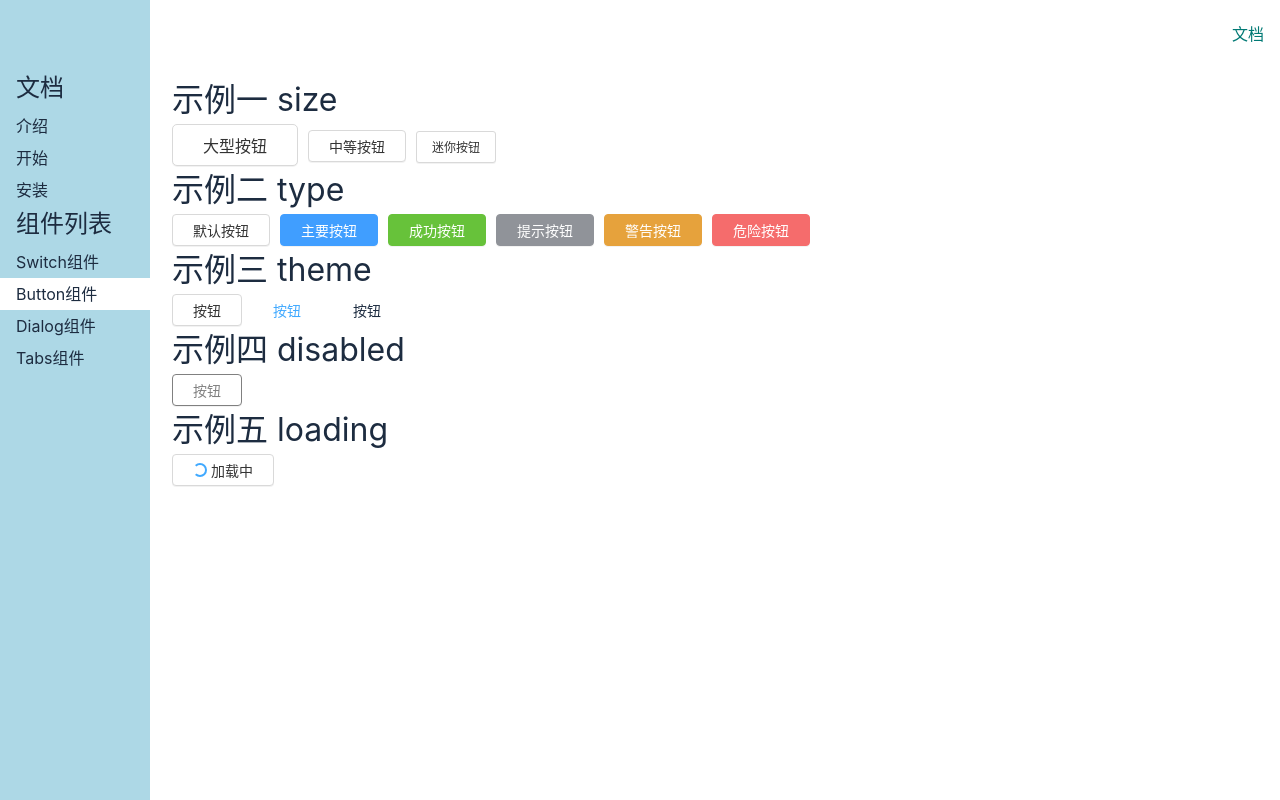
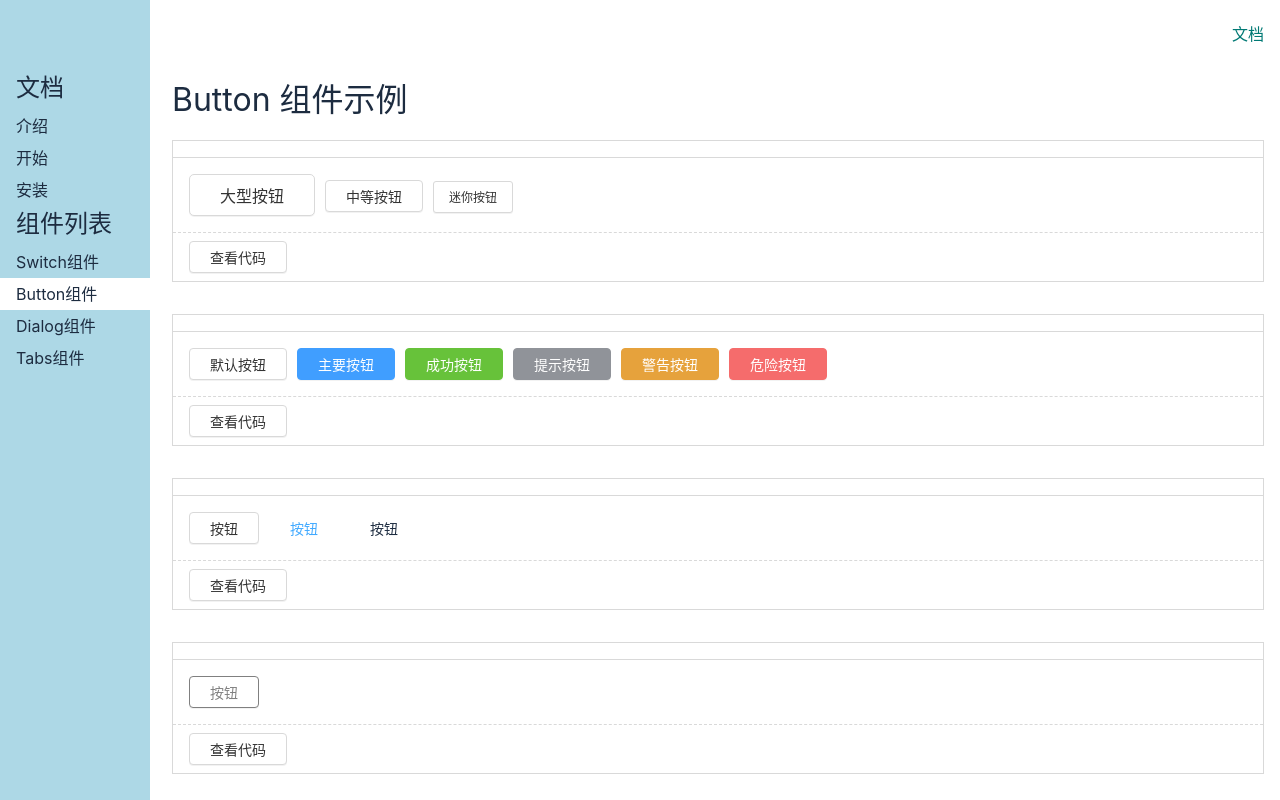
Before and after one commit to xiehaopei/fireworks-ui, a Vue app: page /doc/button in a window 1280 px wide. Shown: the top 800 px of the page. Built offline with nearby package versions, Linux system fonts and the light colour scheme.

Commit message:
实现Button组件demo

```diff
--- a/src/components/buttonPage.vue
+++ b/src/components/buttonPage.vue
@@ -1,39 +1,42 @@
 <!--
  * @Author: Haopei Xie
  * @Date: 2020-10-06 16:29:38
- * @LastEditTime: 2020-10-10 22:18:00
+ * @LastEditTime: 2020-10-21 00:07:28
  * @LastEditors: Haopei Xie
  * @Description:
- * @FilePath: \Pibukae:\vue\fireworks-ui\src\components\buttonPage.vue
+ * @FilePath: \Pibukae:\vue\fireworks-ui\src\components\ButtonPage.vue
  * @
 -->
 <template>
   <div>
-    <h1>示例一 size</h1>
-    <Button size="large">大型按钮</Button>
-    <Button size="medium">中等按钮</Button>
-    <Button size="mini">迷你按钮</Button>
-    <h1>示例二 type</h1>
-    <Button type="default">默认按钮</Button>
-    <Button type="primary">主要按钮</Button>
-    <Button type="success">成功按钮</Button>
-    <Button type="info">提示按钮</Button>
-    <Button type="warning">警告按钮</Button>
-    <Button type="danger">危险按钮</Button>
-    <h1>示例三 theme</h1>
-    <Button theme="button">按钮</Button>
-    <Button theme="link">按钮</Button>
-    <Button theme="text">按钮</Button>
-    <h1>示例四 disabled</h1>
-    <Button disabled>按钮</Button>
-    <h1>示例五 loading</h1>
-    <Button loading>加载中</Button>
+    <h1>Button 组件示例</h1>
+    <Demo :component="Button1Demo" />
+    <Demo :component="Button2Demo" />
+    <Demo :component="Button3Demo" />
+    <Demo :component="Button4Demo" />
+    <Demo :component="Button5Demo" />
   </div>
 </template>
 
 <script lang="ts">
-import Button from "../lib/Button.vue";
+import Button1Demo from "../demo/Button1.demo.vue";
+import Button2Demo from "../demo/Button2.demo.vue";
+import Button3Demo from "../demo/Button3.demo.vue";
+import Button4Demo from "../demo/Button4.demo.vue";
+import Button5Demo from "../demo/Button5.demo.vue";
+import Demo from "./Demo.vue";
 export default {
-  components: { Button },
+  components: {
+    Demo,
+  },
+  setup() {
+    return {
+      Button1Demo,
+      Button2Demo,
+      Button3Demo,
+      Button4Demo,
+      Button5Demo,
+    };
+  },
 };
 </script>
--- a/src/components/switchPage.vue
+++ b/src/components/switchPage.vue
@@ -1,7 +1,7 @@
 <!--
  * @Author: Haopei Xie
  * @Date: 2020-10-06 15:32:59
- * @LastEditTime: 2020-10-20 23:53:26
+ * @LastEditTime: 2020-10-21 00:04:01
  * @LastEditors: Haopei Xie
  * @Description:
  * @FilePath: \Pibukae:\vue\fireworks-ui\src\components\SwitchPage.vue
--- /dev/null
+++ b/src/demo/Button1.demo.vue
@@ -0,0 +1,17 @@
+<demo>
+示例一 size
+</demo>
+
+<template>
+  <div>
+    <Button size="large">大型按钮</Button>
+    <Button size="medium">中等按钮</Button>
+    <Button size="mini">迷你按钮</Button>
+  </div>
+</template>
+<script>
+import Button from '../lib/Button.vue';
+export default {
+  components: { Button },
+};
+</script>
--- /dev/null
+++ b/src/demo/Button2.demo.vue
@@ -0,0 +1,20 @@
+<demo>
+示例二 type
+</demo>
+
+<template>
+  <div>
+    <Button type="default">默认按钮</Button>
+    <Button type="primary">主要按钮</Button>
+    <Button type="success">成功按钮</Button>
+    <Button type="info">提示按钮</Button>
+    <Button type="warning">警告按钮</Button>
+    <Button type="danger">危险按钮</Button>
+  </div>
+</template>
+<script>
+import Button from '../lib/Button.vue';
+export default {
+  components: { Button },
+};
+</script>
--- /dev/null
+++ b/src/demo/Button3.demo.vue
@@ -0,0 +1,17 @@
+<demo>
+示例三 theme
+</demo>
+
+<template>
+  <div>
+    <Button theme="button">按钮</Button>
+    <Button theme="link">按钮</Button>
+    <Button theme="text">按钮</Button>
+  </div>
+</template>
+<script>
+import Button from '../lib/Button.vue';
+export default {
+  components: { Button },
+};
+</script>
--- /dev/null
+++ b/src/demo/Button4.demo.vue
@@ -0,0 +1,15 @@
+<demo>
+示例四 disabled
+</demo>
+
+<template>
+  <div>
+    <Button disabled>按钮</Button>
+  </div>
+</template>
+<script>
+import Button from '../lib/Button.vue';
+export default {
+  components: { Button },
+};
+</script>
--- /dev/null
+++ b/src/demo/Button5.demo.vue
@@ -0,0 +1,15 @@
+<demo>
+    示例五 loading
+</demo>
+
+<template>
+  <div>
+    <Button loading>加载中</Button>
+  </div>
+</template>
+<script>
+import Button from '../lib/Button.vue';
+export default {
+  components: { Button },
+};
+</script>
--- a/src/demo/Switch1.demo.vue
+++ b/src/demo/Switch1.demo.vue
@@ -1,10 +1,10 @@
 <!--
  * @Author: Haopei Xie
  * @Date: 2020-10-18 22:58:02
- * @LastEditTime: 2020-10-18 23:52:23
+ * @LastEditTime: 2020-10-21 00:01:58
  * @LastEditors: Haopei Xie
  * @Description:
- * @FilePath: \Pibukae:\vue\fireworks-ui\src\components\Switch1.demo.vue
+ * @FilePath: \Pibukae:\vue\fireworks-ui\src\demo\Switch1.demo.vue
  * @
 -->
 <demo>
```
